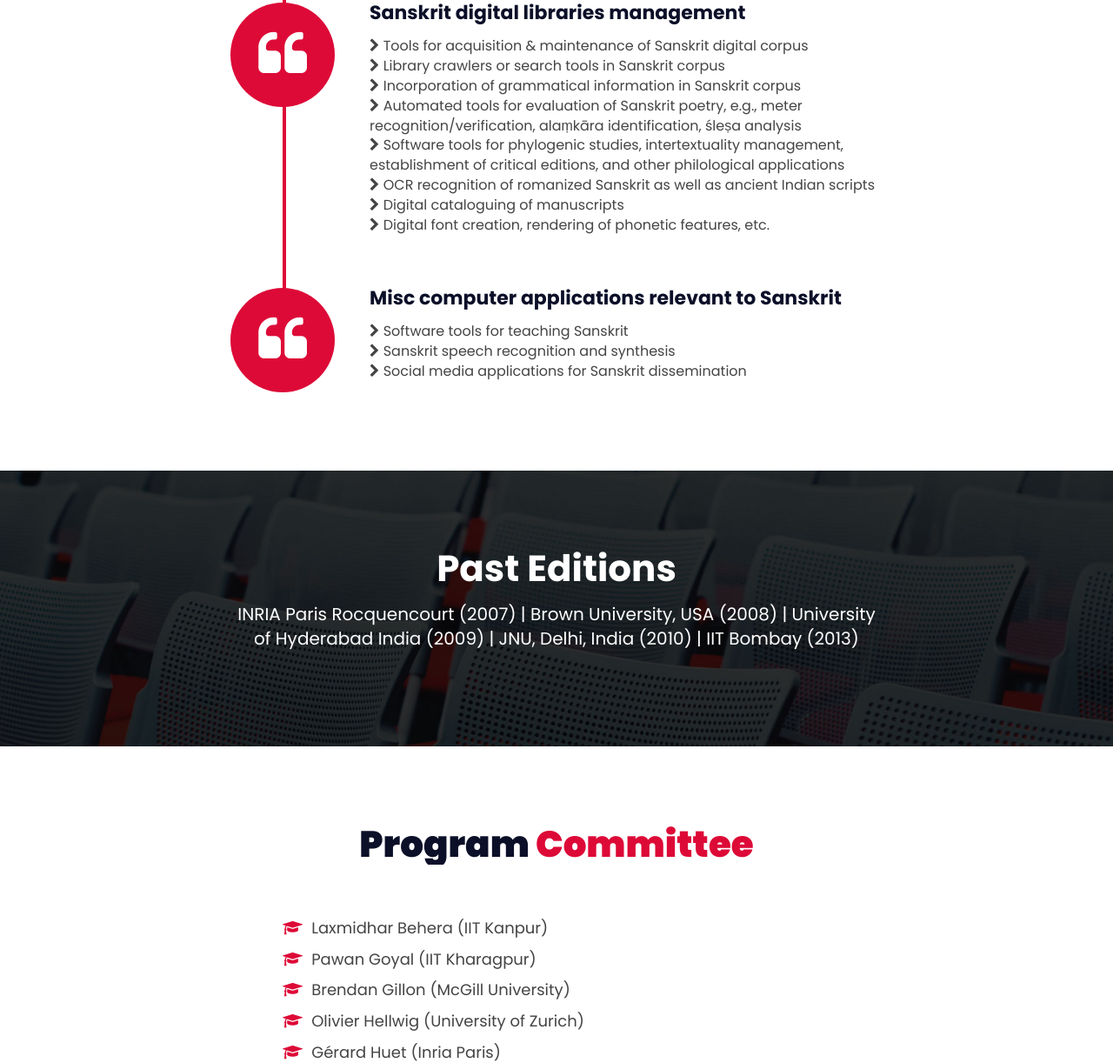
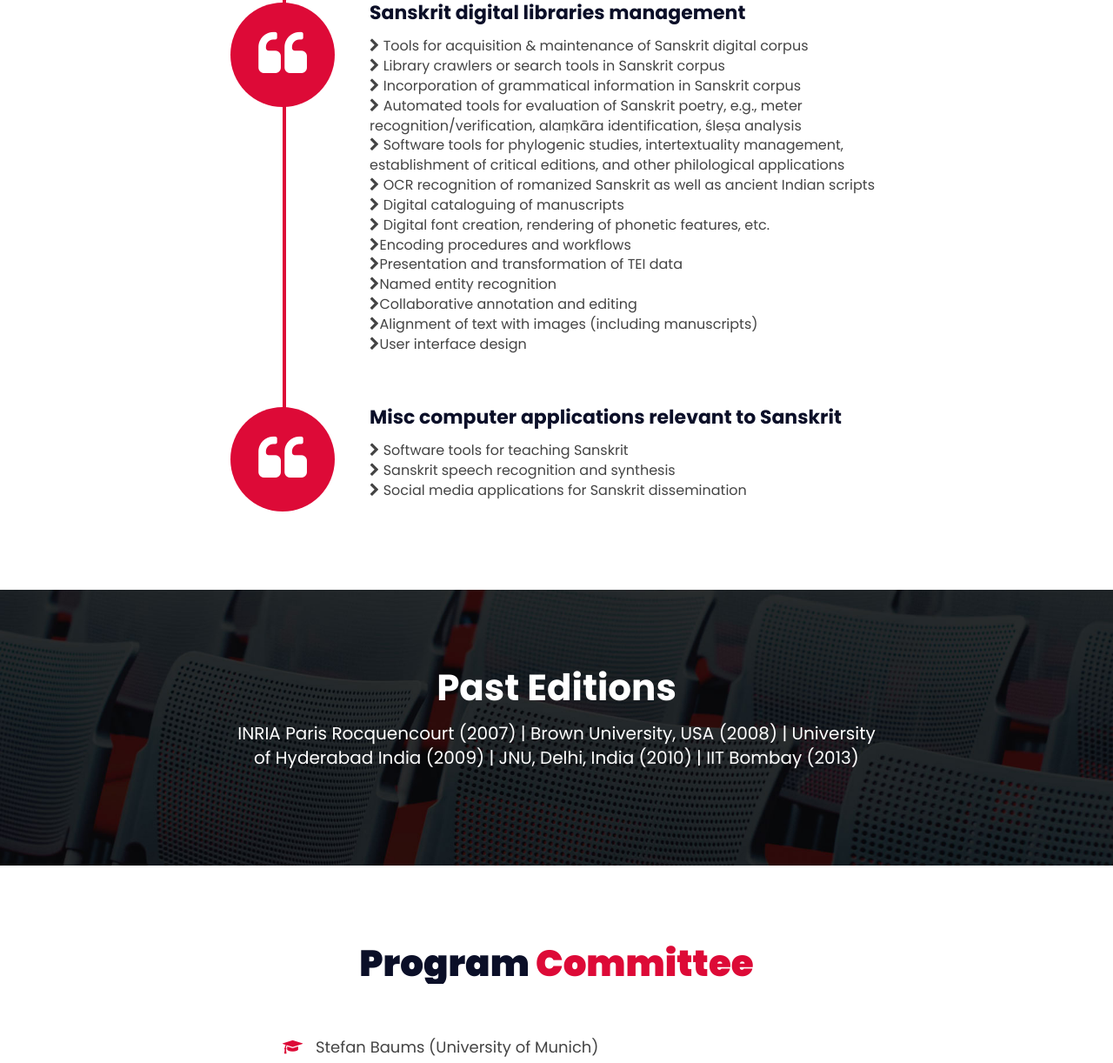
Before and after one commit to krishnamrith12/iscls, a plain HTML site: page index.html in a window 1280 px wide. Shown: the part 2624-3846 px from the top of the page at 87% size. Drawn offline with Linux system fonts and the light colour scheme.

Commit message:
new Topics and new PC member - Dr Baums

```diff
--- a/index.html
+++ b/index.html
@@ -282,6 +282,14 @@
 <li><i class="fa fa-chevron-right"></i>  OCR recognition of romanized Sanskrit as well as ancient Indian scripts</li>
 <li><i class="fa fa-chevron-right"></i>  Digital cataloguing of manuscripts</li>
 <li><i class="fa fa-chevron-right"></i>  Digital font creation, rendering of phonetic features, etc.</li>
+
+<li><i class="fa fa-chevron-right"></i>Encoding procedures and workflows</li>
+<li><i class="fa fa-chevron-right"></i>Presentation and transformation of TEI data </li>
+<li><i class="fa fa-chevron-right"></i>Named entity recognition</li>
+<li><i class="fa fa-chevron-right"></i>Collaborative annotation and editing</li>
+<li><i class="fa fa-chevron-right"></i>Alignment of text with images (including manuscripts)</li>
+<li><i class="fa fa-chevron-right"></i>User interface design</li>
+
 </ul>
 							</div>
 						</div>
@@ -367,6 +375,7 @@
 							<div class="event-content">
 
 									<ul class="pcm">
+<li><i class="fa fa-graduation-cap"></i> Stefan Baums (University of Munich)</li>
 <li><i class="fa fa-graduation-cap"></i>Laxmidhar Behera (IIT Kanpur)</li>
 <li><i class="fa fa-graduation-cap"></i>Pawan Goyal (IIT Kharagpur) </li>
 <li><i class="fa fa-graduation-cap"></i>Brendan Gillon (McGill University) </li>
```
